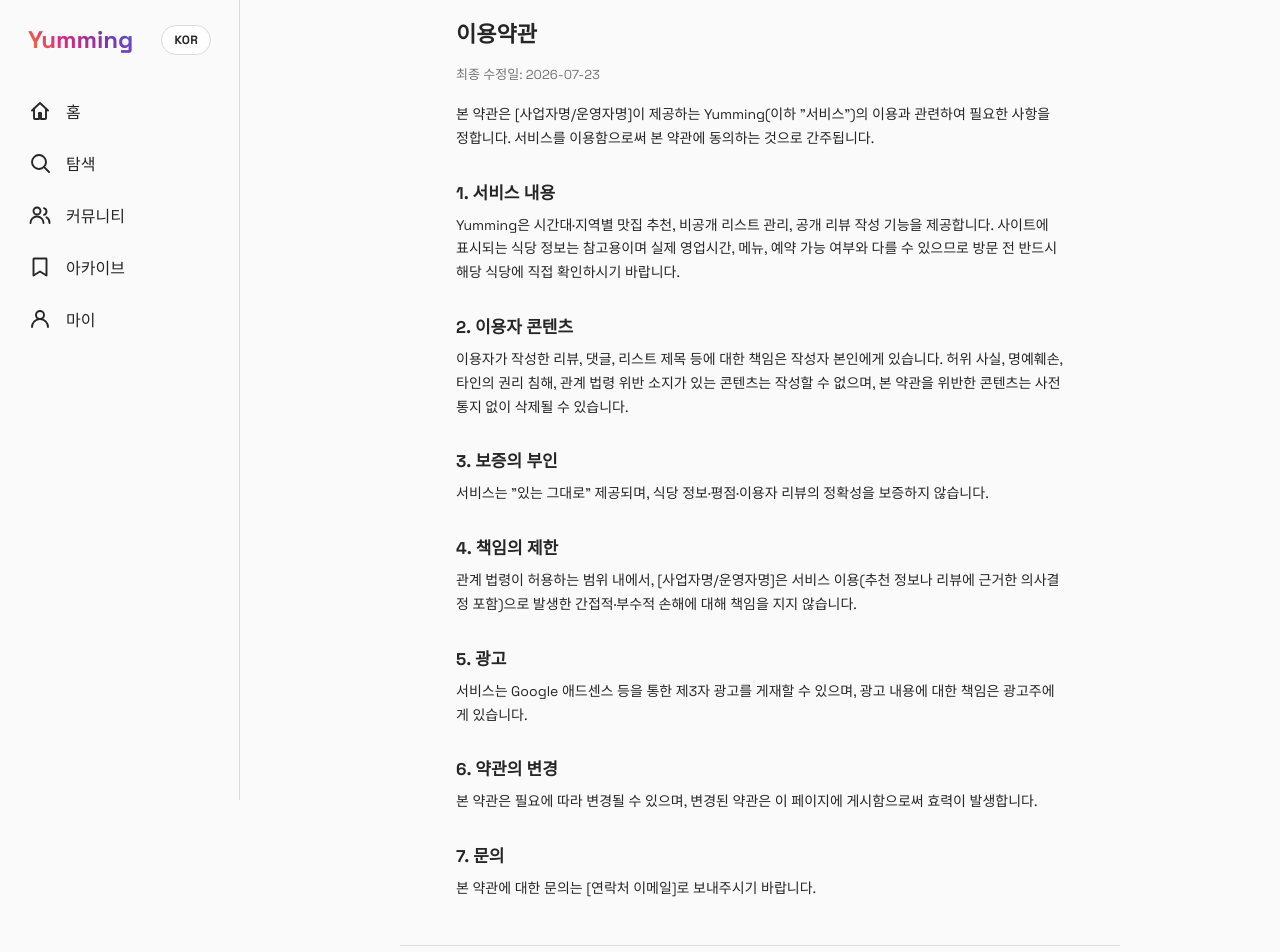
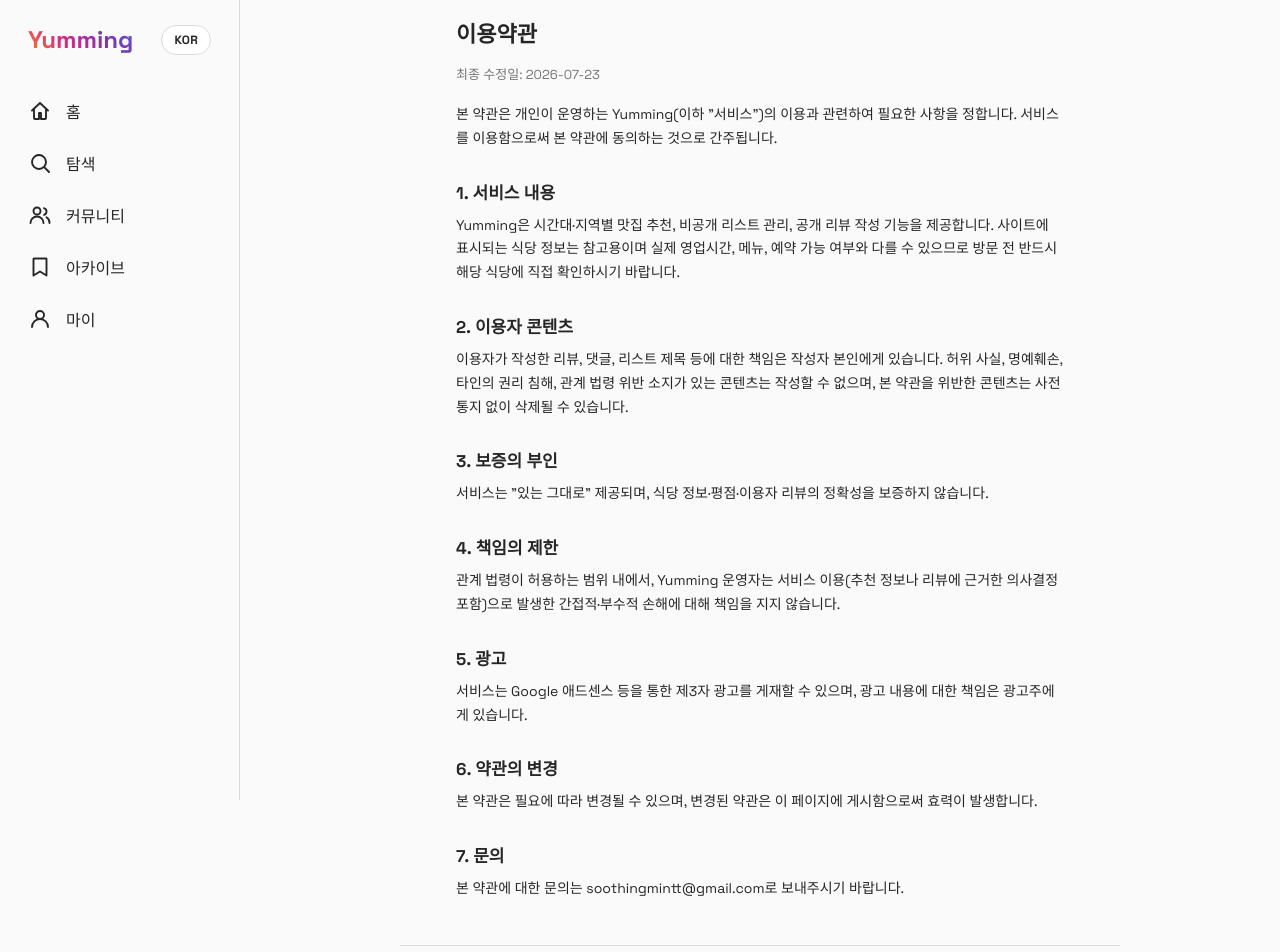
Before and after one commit to soothingmintt-gif/soothing, a React (Vite) app: page /terms in a window 1280 px wide. Shown: the top 952 px of the page. Built offline with nearby package versions, Linux system fonts and the light colour scheme.

Commit message:
Fill in operator contact info on privacy/terms pages

```diff
--- a/src/pages/PrivacyPolicyPage.tsx
+++ b/src/pages/PrivacyPolicyPage.tsx
@@ -16,14 +16,11 @@
 
         <p className="legal-paragraph">
           Yumming ("we", "us") respects your privacy. This policy explains what information we collect, how we use
-          it, and the choices you have. <strong>Please replace the bracketed placeholders below with your real
-          business details before publishing this site.</strong>
+          it, and the choices you have.
         </p>
 
         <h2 className="legal-heading">Operator</h2>
-        <p className="legal-paragraph">
-          [Business/Operator name], [registered address], [contact email]
-        </p>
+        <p className="legal-paragraph">Yumming (individually operated) — contact: soothingmintt@gmail.com</p>
 
         <h2 className="legal-heading">Information we collect</h2>
         <ul className="legal-list">
@@ -58,8 +55,8 @@
 
         <h2 className="legal-heading">Your rights</h2>
         <p className="legal-paragraph">
-          You may contact us at [contact email] to ask what data we hold about you, request corrections, or request
-          deletion.
+          You may contact us at soothingmintt@gmail.com to ask what data we hold about you, request corrections, or
+          request deletion.
         </p>
 
         <h2 className="legal-heading">Changes to this policy</h2>
@@ -76,12 +73,11 @@
       <p className="legal-updated">최종 수정일: {lastUpdated}</p>
 
       <p className="legal-paragraph">
-        Yumming(이하 "본 사이트")은 이용자의 개인정보를 중요하게 생각하며, 관련 법령을 준수합니다. 아래
-        <strong> 대괄호로 표시된 부분은 실제 서비스 운영 시 사업자 정보로 반드시 교체</strong>해야 합니다.
+        Yumming(이하 "본 사이트")은 이용자의 개인정보를 중요하게 생각하며, 관련 법령을 준수합니다.
       </p>
 
       <h2 className="legal-heading">운영자 정보</h2>
-      <p className="legal-paragraph">[사업자명/운영자명], [사업장 주소], [연락처 이메일]</p>
+      <p className="legal-paragraph">Yumming (개인 운영) — 문의: soothingmintt@gmail.com</p>
 
       <h2 className="legal-heading">수집하는 개인정보 항목</h2>
       <ul className="legal-list">
@@ -112,7 +108,7 @@
 
       <h2 className="legal-heading">이용자의 권리</h2>
       <p className="legal-paragraph">
-        [연락처 이메일]로 문의하시면 보유 중인 개인정보 열람, 정정, 삭제를 요청하실 수 있습니다.
+        soothingmintt@gmail.com로 문의하시면 보유 중인 개인정보 열람, 정정, 삭제를 요청하실 수 있습니다.
       </p>
 
       <h2 className="legal-heading">방침의 변경</h2>
--- a/src/pages/TermsPage.tsx
+++ b/src/pages/TermsPage.tsx
@@ -15,8 +15,8 @@
         <p className="legal-updated">Last updated: {lastUpdated}</p>
 
         <p className="legal-paragraph">
-          These Terms govern your use of Yumming (the "Service"), operated by [Business/Operator name]. By using the
-          Service, you agree to these Terms.
+          These Terms govern your use of Yumming (the "Service"), individually operated. By using the Service, you
+          agree to these Terms.
         </p>
 
         <h2 className="legal-heading">1. The Service</h2>
@@ -41,7 +41,7 @@
 
         <h2 className="legal-heading">4. Limitation of liability</h2>
         <p className="legal-paragraph">
-          To the extent permitted by law, [Business/Operator name] is not liable for any indirect, incidental, or
+          To the extent permitted by law, Yumming's operator is not liable for any indirect, incidental, or
           consequential damages arising from your use of the Service, including decisions made based on restaurant
           recommendations or reviews.
         </p>
@@ -59,7 +59,7 @@
         </p>
 
         <h2 className="legal-heading">7. Contact</h2>
-        <p className="legal-paragraph">Questions about these Terms can be sent to [contact email].</p>
+        <p className="legal-paragraph">Questions about these Terms can be sent to soothingmintt@gmail.com.</p>
       </div>
     )
   }
@@ -70,8 +70,8 @@
       <p className="legal-updated">최종 수정일: {lastUpdated}</p>
 
       <p className="legal-paragraph">
-        본 약관은 [사업자명/운영자명]이 제공하는 Yumming(이하 "서비스")의 이용과 관련하여 필요한 사항을 정합니다.
-        서비스를 이용함으로써 본 약관에 동의하는 것으로 간주됩니다.
+        본 약관은 개인이 운영하는 Yumming(이하 "서비스")의 이용과 관련하여 필요한 사항을 정합니다. 서비스를
+        이용함으로써 본 약관에 동의하는 것으로 간주됩니다.
       </p>
 
       <h2 className="legal-heading">1. 서비스 내용</h2>
@@ -95,8 +95,8 @@
 
       <h2 className="legal-heading">4. 책임의 제한</h2>
       <p className="legal-paragraph">
-        관계 법령이 허용하는 범위 내에서, [사업자명/운영자명]은 서비스 이용(추천 정보나 리뷰에 근거한 의사결정
-        포함)으로 발생한 간접적·부수적 손해에 대해 책임을 지지 않습니다.
+        관계 법령이 허용하는 범위 내에서, Yumming 운영자는 서비스 이용(추천 정보나 리뷰에 근거한 의사결정 포함)으로
+        발생한 간접적·부수적 손해에 대해 책임을 지지 않습니다.
       </p>
 
       <h2 className="legal-heading">5. 광고</h2>
@@ -111,7 +111,7 @@
       </p>
 
       <h2 className="legal-heading">7. 문의</h2>
-      <p className="legal-paragraph">본 약관에 대한 문의는 [연락처 이메일]로 보내주시기 바랍니다.</p>
+      <p className="legal-paragraph">본 약관에 대한 문의는 soothingmintt@gmail.com로 보내주시기 바랍니다.</p>
     </div>
   )
 }
```
